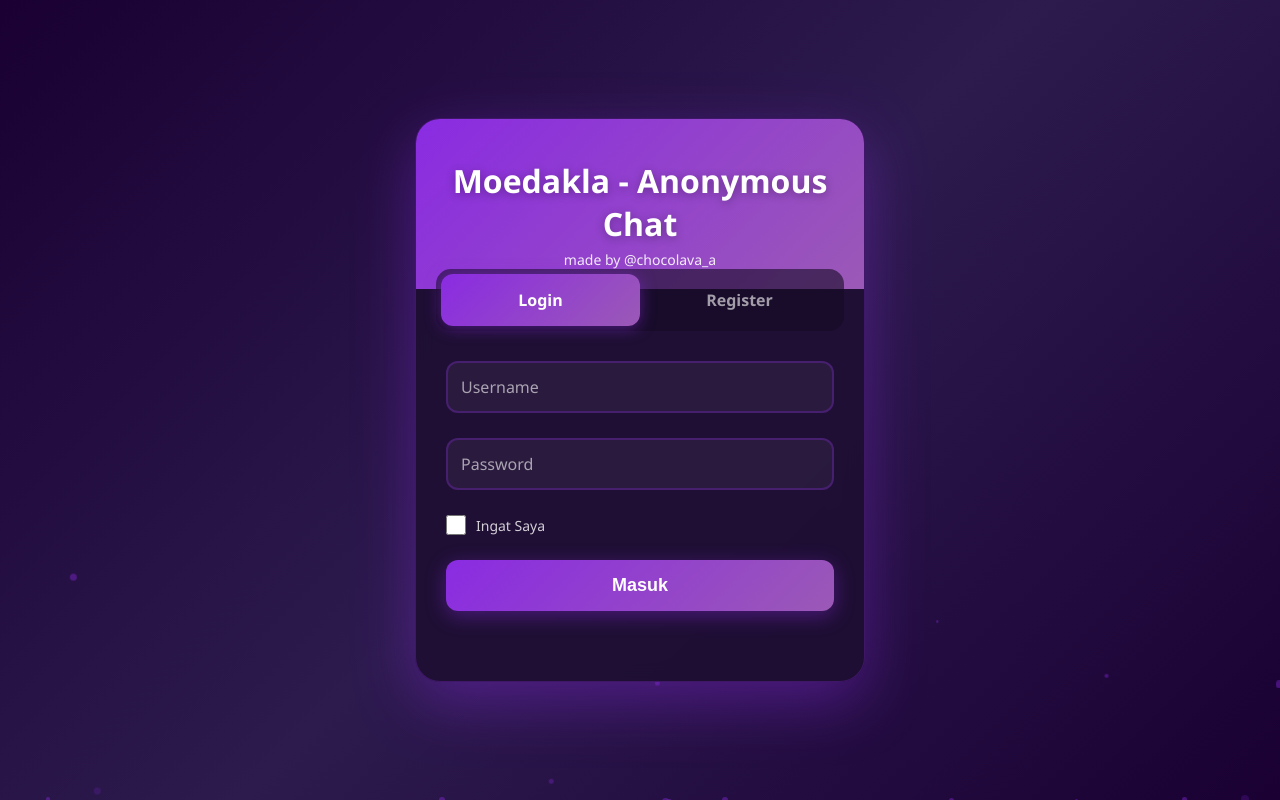
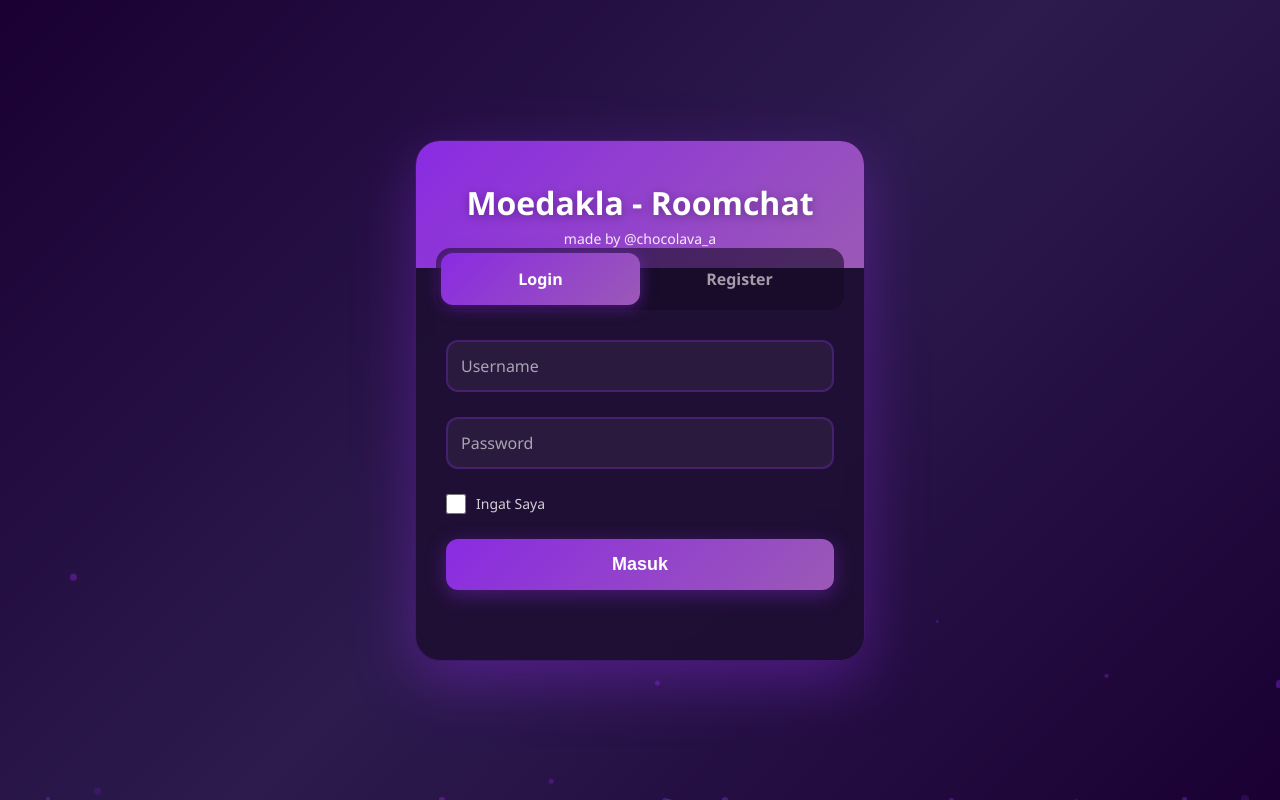
Before and after one commit to malesnyangoding/moedakla-roomchat, a plain HTML site: page index.html in a window 1280 px wide. Drawn offline with Linux system fonts and the light colour scheme.

Commit message:
index.html

```diff
--- a/index.html
+++ b/index.html
@@ -18,7 +18,7 @@
     <div class="container">
         <!-- Header -->
         <div class="header">
-            <h1>Moedakla - Anonymous Chat</h1>
+            <h1>Moedakla - Roomchat</h1>
             <p>made by @chocolava_a</p>
         </div>
 
@@ -81,4 +81,5 @@
     <script src="js/utils.js"></script>
     <script src="js/app.js"></script>
 </body>
+
 </html>
```
